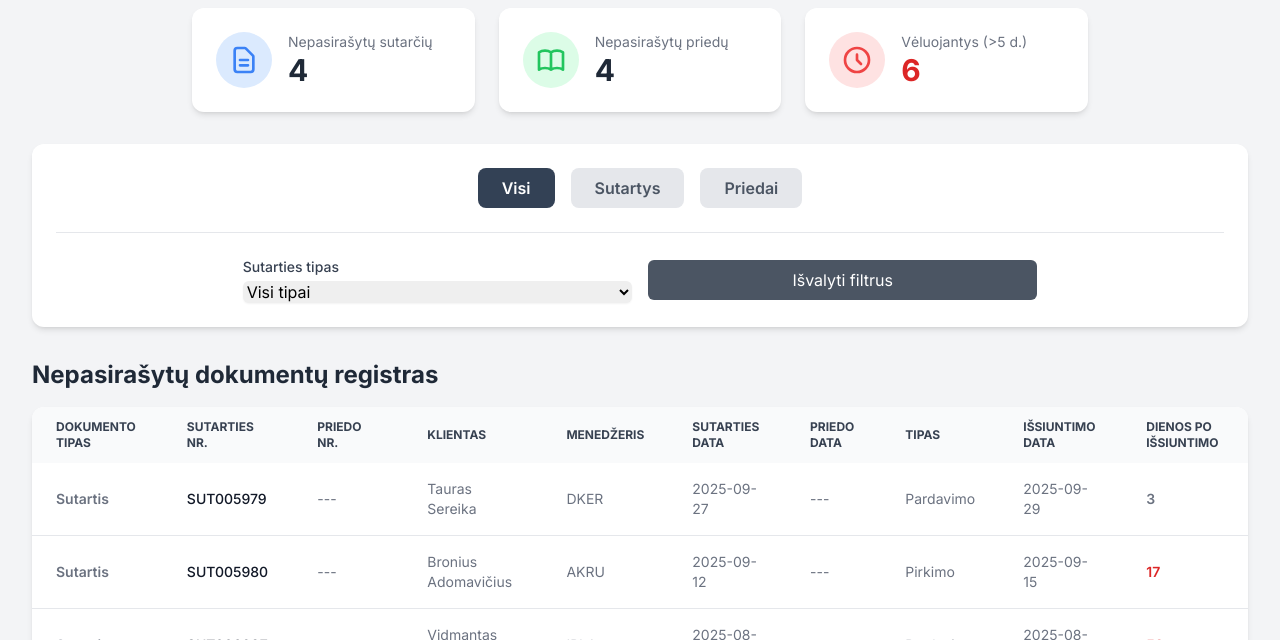
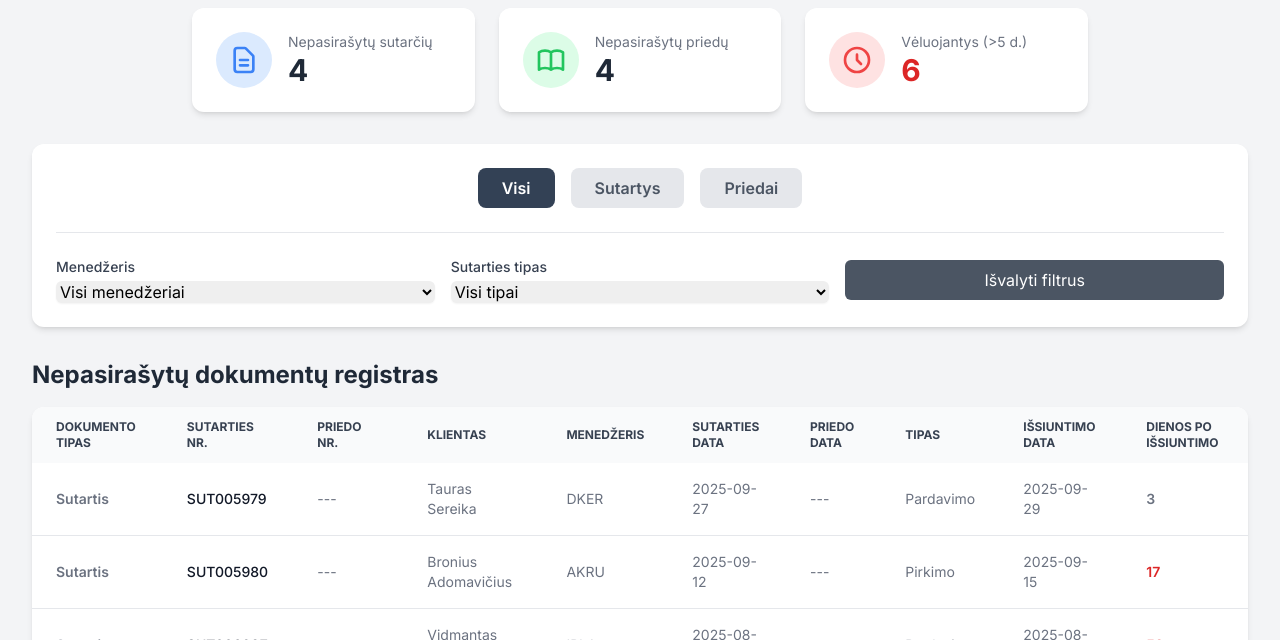
Before and after one commit to DariusRud/sutartys, a plain HTML site: page index.html in a window 1280 px wide. Shown: the part 160-800 px from the top of the page. Drawn offline with nearby package versions, Linux system fonts and the light colour scheme.

Commit message:
Update index.html

```diff
--- a/index.html
+++ b/index.html
@@ -82,6 +82,12 @@
                 </div>
                 <div class="flex flex-col md:flex-row justify-center items-center gap-4">
                     <div class="w-full md:w-1/3">
+                        <label for="manager-filter" class="block text-sm font-medium text-gray-700">Menedžeris</label>
+                        <select id="manager-filter" class="mt-1 block w-full rounded-md border-gray-300 shadow-sm focus:border-indigo-300 focus:ring focus:ring-indigo-200 focus:ring-opacity-50">
+                            <option value="visi">Visi menedžeriai</option>
+                        </select>
+                    </div>
+                    <div class="w-full md:w-1/3">
                         <label for="type-filter" class="block text-sm font-medium text-gray-700">Sutarties tipas</label>
                         <select id="type-filter" class="mt-1 block w-full rounded-md border-gray-300 shadow-sm focus:border-indigo-300 focus:ring focus:ring-indigo-200 focus:ring-opacity-50">
                             <option value="visi">Visi tipai</option>
@@ -151,11 +157,21 @@ document.addEventListener('DOMContentLoaded', () => {
     // The main dataset for this report is only the unsigned documents
     const unsignedData = allMockData.filter(d => d.status === 'nepasirašyta');
 
+    const managerFilter = document.getElementById('manager-filter');
     const typeFilter = document.getElementById('type-filter');
     const resetBtn = document.getElementById('reset-filters');
     const docTypeFilters = document.getElementById('doc-type-filters');
 
     let activeDocTypeFilter = 'visi';
+
+    // Populate manager filter dynamically
+    const managers = [...new Set(unsignedData.map(item => item.manager).filter(Boolean))].sort();
+    managers.forEach(manager => {
+        const option = document.createElement('option');
+        option.value = manager;
+        option.textContent = manager;
+        managerFilter.appendChild(option);
+    });
 
     function getDaysSince(dateString) {
         if (!dateString) return null;
@@ -219,7 +235,13 @@ document.addEventListener('DOMContentLoaded', () => {
             filteredData = filteredData.filter(d => d.docType === activeDocTypeFilter);
         }
 
-        // 2. Sutarties Tipas filter
+        // 2. Manager filter
+        const selectedManager = managerFilter.value;
+        if (selectedManager !== 'visi') {
+            filteredData = filteredData.filter(d => d.manager === selectedManager);
+        }
+
+        // 3. Sutarties Tipas filter
         const selectedType = typeFilter.value;
         if (selectedType !== 'visi') {
             filteredData = filteredData.filter(d => d.type === selectedType);
@@ -229,6 +251,7 @@ document.addEventListener('DOMContentLoaded', () => {
     }
 
     // Event listeners for filters
+    managerFilter.addEventListener('change', applyFilters);
     typeFilter.addEventListener('change', applyFilters);
 
     // Event listener for doc type buttons
@@ -250,6 +273,7 @@ document.addEventListener('DOMContentLoaded', () => {
     });
 
     resetBtn.addEventListener('click', () => {
+        managerFilter.value = 'visi';
         typeFilter.value = 'visi';
 
         activeDocTypeFilter = 'visi';
```
